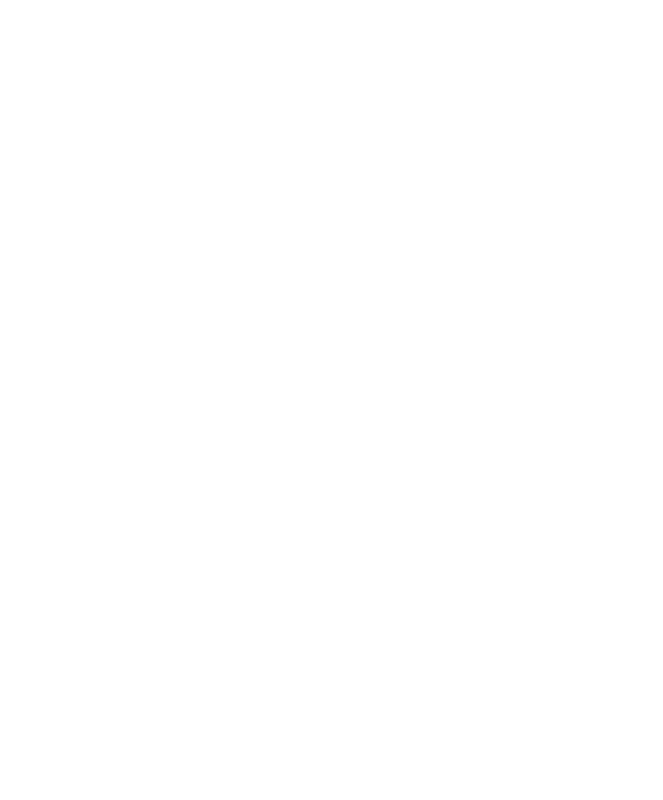
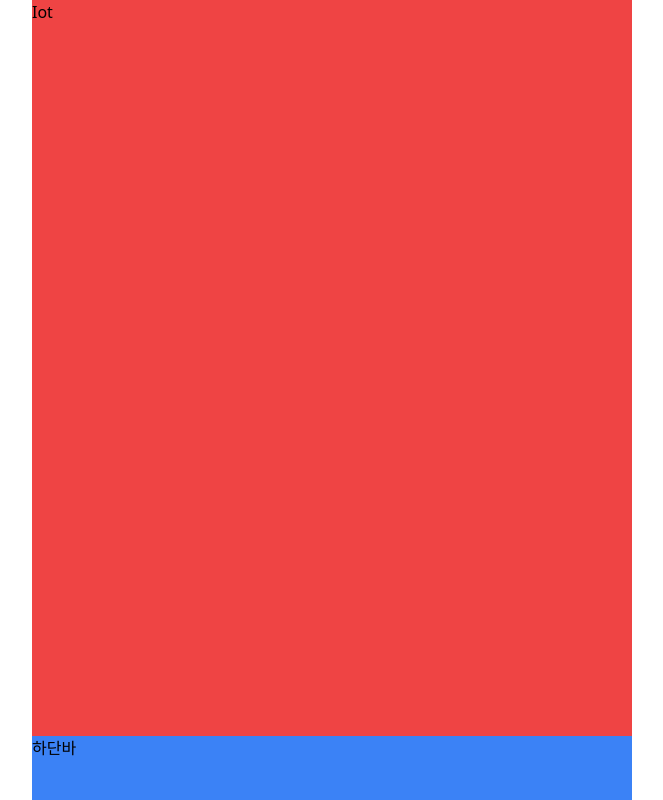
Before and after one commit to NongYakMwego/NongYakMwego_FE, a React (Vite) app: page /main/iot in a window 1280 px wide. Before the commit this address had no page. Shown: the whole page, without its empty margins (308-971 px from the left). Built offline with nearby package versions, Linux system fonts and the light colour scheme.

Commit message:
layout 설정

```diff
--- a/src/App.tsx
+++ b/src/App.tsx
@@ -2,14 +2,25 @@
 import { Route, Routes } from "react-router-dom";
 import Login from "./pages/login";
 import Index from "./pages";
-import Layout from "./components/layout";
+import GlobalLayout from "./components/GlobalLayout";
+import NavLayout from "./components/NavLayout";
+import Iot from "./pages/main/iot";
+import Others from "./pages/main/others";
+import Profile from "./pages/main/profile";
 
 function App() {
   return (
     <Routes>
-      <Route path="/" element={<Layout />}>
+      <Route path="/" element={<GlobalLayout />}>
         <Route index element={<Index />} />
         <Route path="login" element={<Login />} />
+
+        <Route path="main" element={<NavLayout />}>
+          <Route path="index" element={<Index />} />
+          <Route path="iot" element={<Iot />} />
+          <Route path="others" element={<Others />} />
+          <Route path="profile" element={<Profile />} />
+        </Route>
       </Route>
     </Routes>
   );
--- a/src/components/Layout.tsx
+++ b/src/components/GlobalLayout.tsx
@@ -1,6 +1,6 @@
 import { Outlet } from "react-router-dom";
 
-export default function Layout() {
+export default function GlobalLayout() {
   return (
     <div className="w-[600px] bg-red-500 m-auto h-screen">
       <Outlet />
--- /dev/null
+++ b/src/components/Information.tsx
@@ -0,0 +1,3 @@
+export default function Information() {
+  return <div>Information</div>;
+}
--- /dev/null
+++ b/src/components/NavLayout.tsx
@@ -0,0 +1,13 @@
+import { Outlet } from "react-router-dom";
+
+export default function NavLayout() {
+  return (
+    <div className="w-[600px] m-auto min-h-screen flex flex-col bg-red-500">
+      <div className="flex-1">
+        <Outlet />
+      </div>
+
+      <div className="h-16 bg-blue-500">하단바</div>
+    </div>
+  );
+}
--- /dev/null
+++ b/src/pages/main/index.tsx
@@ -0,0 +1,3 @@
+export default function Main() {
+  return <div>Main</div>;
+}
--- /dev/null
+++ b/src/pages/main/iot.tsx
@@ -0,0 +1,3 @@
+export default function Iot() {
+  return <div>Iot</div>;
+}
--- /dev/null
+++ b/src/pages/main/others.tsx
@@ -0,0 +1,3 @@
+export default function Others() {
+  return <div>Others</div>;
+}
--- /dev/null
+++ b/src/pages/main/profile.tsx
@@ -0,0 +1,3 @@
+export default function Profile() {
+  return <div>Profile</div>;
+}
--- /dev/null
+++ b/src/pages/select/bug.tsx
@@ -0,0 +1,3 @@
+export default function Bug() {
+  return <div>Bug</div>;
+}
--- /dev/null
+++ b/src/pages/select/bugConfirm.tsx
@@ -0,0 +1,3 @@
+export default function BugConfirm() {
+  return <div>BugConfirm</div>;
+}
--- /dev/null
+++ b/src/pages/select/crop.tsx
@@ -0,0 +1,3 @@
+export default function Crop() {
+  return <div>Crop</div>;
+}
--- /dev/null
+++ b/src/pages/select/cropConfirm.tsx
@@ -0,0 +1,3 @@
+export default function CropConfirm() {
+  return <div>CropConfirm</div>;
+}
```
